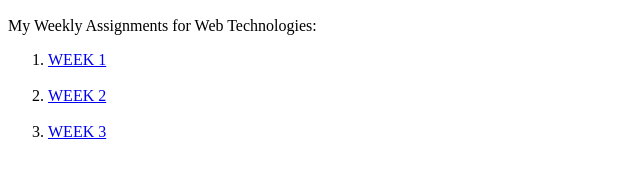
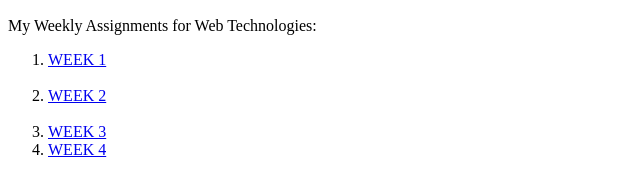
Before and after one commit to SeeratBintiBashir/HTML1, a plain HTML site: page index.html in a window 1280 px wide. Shown: the part 311-504 px from the top of the page, without its empty margins (0-640 px from the left). Drawn offline with Linux system fonts and the light colour scheme.

Commit message:
Update index.html

```diff
--- a/index.html
+++ b/index.html
@@ -12,6 +12,7 @@
 <li><a href="week 1.html">WEEK 1</a></li><br>
 <li><a href="week 2.html">WEEK 2</a></li><br>
 <li><a href="week 3.html">WEEK 3</a></li>
+      <li><a href="week 4.html">WEEK 4</li>
 </ol>
 </body>
 </html>
```
